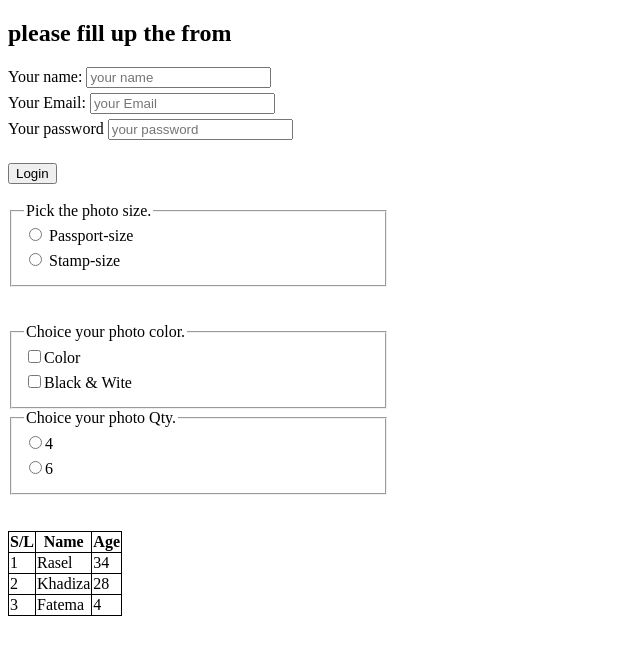
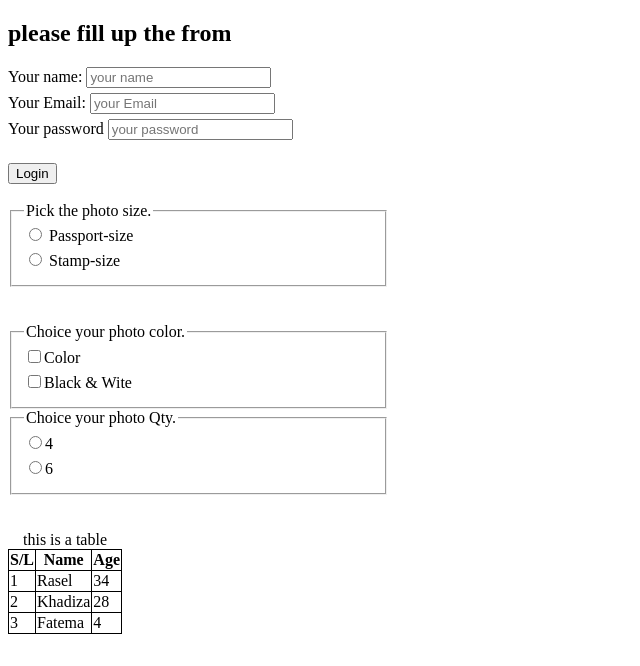
Before and after one commit to RaselMridha252/fatema-computer, a plain HTML site: page index.html in a window 1280 px wide. Shown: the whole page, without its empty margins (0-640 px from the left). Drawn offline with Linux system fonts and the light colour scheme.

Commit message:
some update

```diff
--- a/index.html
+++ b/index.html
@@ -68,6 +68,7 @@
             </form>
             <br><br>
             <table>
+                <caption>this is a table </caption>
                 <thead>
                     <tr>
                         <th>S/L</th>
```
